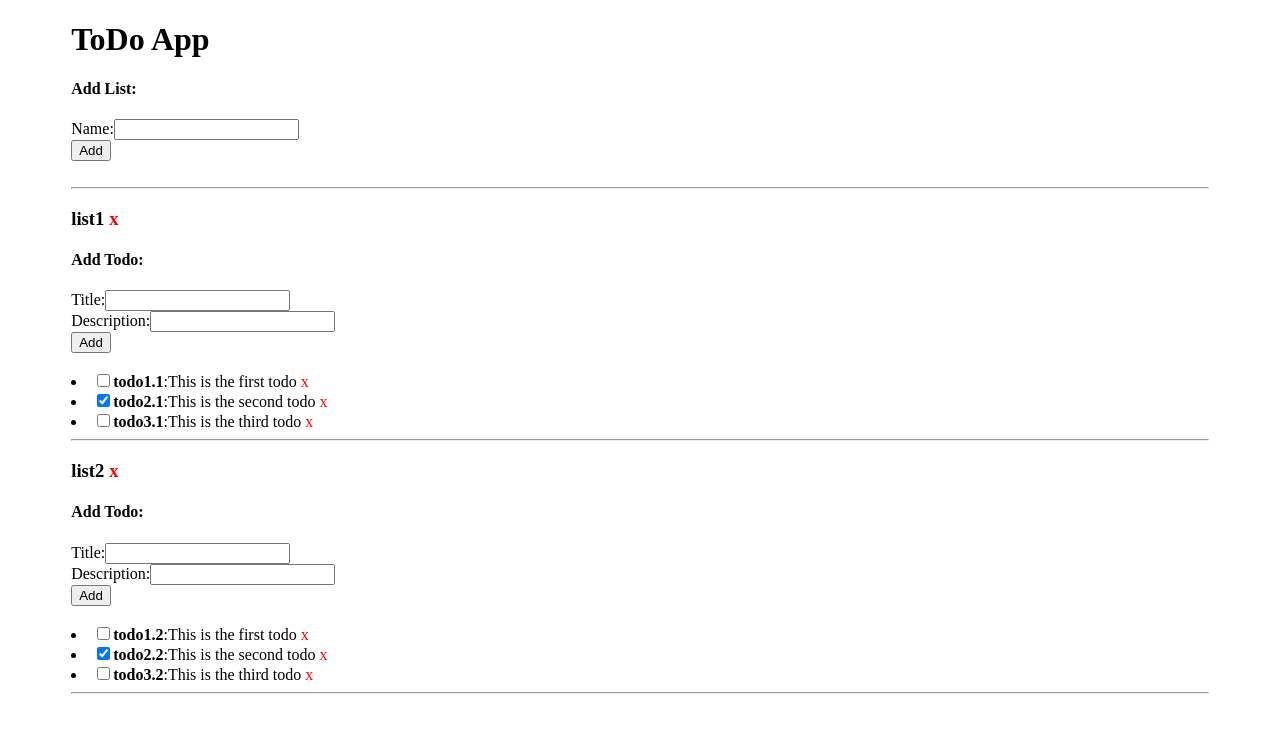
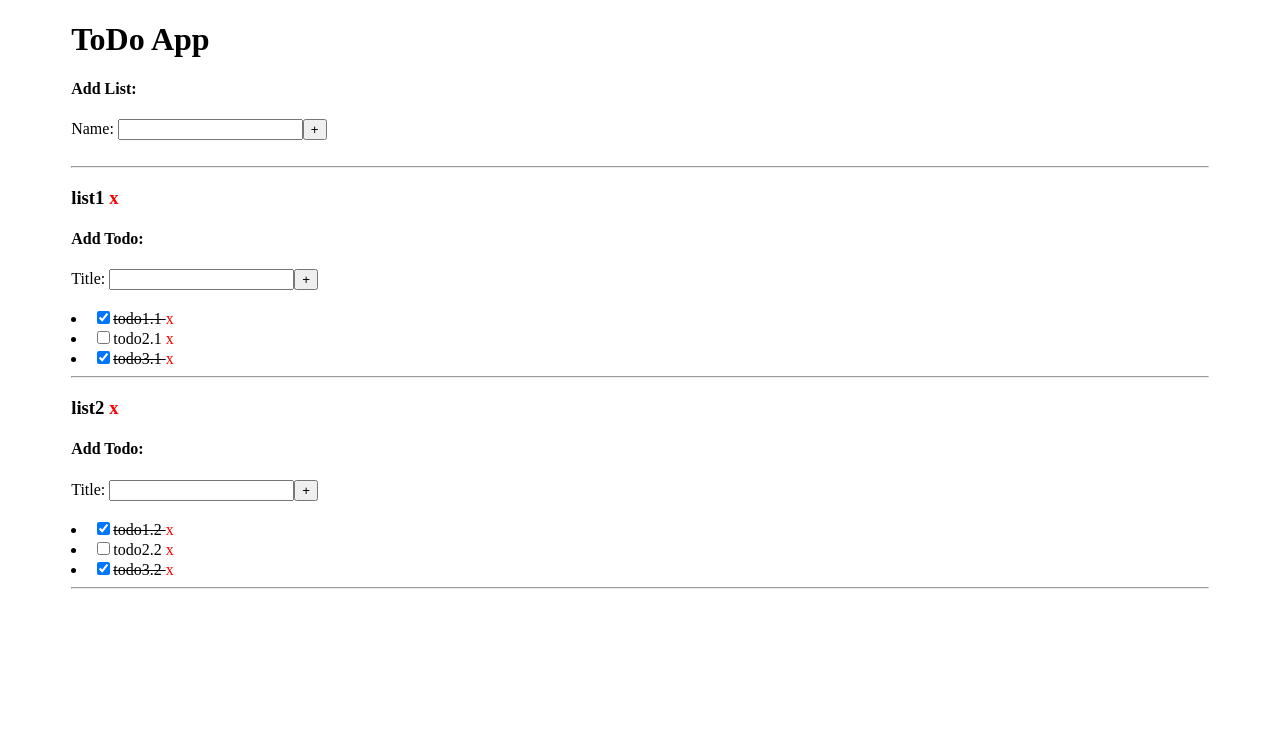
Before and after one commit to jcs98/todo-app, a React (Create React App) app: page / in a window 1280 px wide. Shown: the top 732 px of the page. Built offline with nearby package versions, Linux system fonts and the light colour scheme.

Commit message:
Replace pending with completed, remove desc, add id, add line-through

```diff
--- a/src/App.js
+++ b/src/App.js
@@ -20,19 +20,19 @@ class App extends Component {
           name: "list1",
           todos: [
             {
+              id: 0,
               title: "todo1.1",
-              desc: "This is the first todo",
-              pending: true
+              completed: true
             },
             {
+              id: 1,
               title: "todo2.1",
-              desc: "This is the second todo",
-              pending: false
+              completed: false
             },
             {
+              id: 2,
               title: "todo3.1",
-              desc: "This is the third todo",
-              pending: true
+              completed: true
             },
           ]
         },
@@ -40,19 +40,19 @@ class App extends Component {
           name: "list2",
           todos: [
             {
+              id: 0,
               title: "todo1.2",
-              desc: "This is the first todo",
-              pending: true
+              completed: true
             },
             {
+              id: 1,
               title: "todo2.2",
-              desc: "This is the second todo",
-              pending: false
+              completed: false
             },
             {
+              id: 2,
               title: "todo3.2",
-              desc: "This is the third todo",
-              pending: true
+              completed: true
             },
           ]
         }
--- a/src/Components/AddList.js
+++ b/src/Components/AddList.js
@@ -23,6 +23,7 @@ class AddList extends Component {
         this.props.addList(this.state.newList);
       });
     }
+    this.refs.name.value = '';
     e.preventDefault();
   }
 
@@ -32,11 +33,9 @@ class AddList extends Component {
       <div>
         <h4>Add List: </h4>
         <form onSubmit={this.handleSubmit.bind(this)}>
-          <div>
-            <label>Name:</label>
-            <input type="text" ref="name" />
-          </div>
-          <input type="submit" value="Add" />
+          <label>Name:  </label>
+          <input type="text" ref="name" />
+          <input type="submit" value="+" />
         </form>
         <br />
       </div>
--- a/src/Components/AddTodo.js
+++ b/src/Components/AddTodo.js
@@ -16,14 +16,14 @@ class AddTodo extends Component {
       this.setState({
         newTodo: {
           title: this.refs.title.value,
-          desc: this.refs.desc.value,
-          pending: true
+          completed: false
         }
       }, function () {
         //console.log(this.state);
         this.props.addTodo(this.state.newTodo);
       });
     }
+    this.refs.title.value = '';
     e.preventDefault();
   }
 
@@ -33,15 +33,9 @@ class AddTodo extends Component {
       <div>
         <h4>Add Todo: </h4>
         <form onSubmit={this.handleSubmit.bind(this)}>
-          <div>
-            <label>Title:</label>
-            <input type="text" ref="title" />
-          </div>
-          <div>
-            <label>Description:</label>
-            <input type="text" ref="desc" />
-          </div>
-          <input type="submit" value="Add" />
+          <label>Title: </label>
+          <input type="text" ref="title" />
+          <input type="submit" value="+" />
         </form>
         <br />
       </div>
--- a/src/Components/Todo.js
+++ b/src/Components/Todo.js
@@ -20,9 +20,8 @@ class Todo extends Component {
   render() {
     return (
       <li className="Todo">
-        <input type="checkbox" onChange={this.toggleTodo.bind(this, this.props.todo.title)} checked={this.props.checked}/>
-        <strong>{this.props.todo.title}</strong>:
-        {this.props.todo.desc + "     "}
+        <input type="checkbox" onChange={this.toggleTodo.bind(this, this.props.todo.title)} checked={this.props.checked} />
+        <span onClick={this.toggleTodo.bind(this, this.props.todo.title)} style={{textDecoration: this.props.checked ? 'line-through' : 'none'}}>{this.props.todo.title + '      '}</span>
         <a href="#" onClick={this.deleteTodo.bind(this, this.props.todo.title)} style={{color:'red', textDecoration: 'none'}}>x</a>
       </li>
     );
--- a/src/Components/TodoList.js
+++ b/src/Components/TodoList.js
@@ -24,10 +24,10 @@ class TodoList extends Component {
     let todos = this.props.todolist.todos;
     todos.forEach(todo => {
       if(todo.title === title){
-        if(todo.pending)
-          todo.pending = false;
+        if(todo.completed)
+          todo.completed = false;
         else
-          todo.pending = true;
+          todo.completed = true;
       }
     });
     this.props.updateList(this.props.todolist.name, todos);
@@ -43,7 +43,7 @@ class TodoList extends Component {
       todos = this.props.todolist.todos.map(todo => {
         //console.log(todo);
         let checked = "";
-        if(!todo.pending)
+        if(todo.completed)
           checked = "checked";
         return (
           <Todo key={todo.title} todo={todo} deleteTodo={this.handleDeleteTodo.bind(this)} toggleTodo={this.handleToggleTodo.bind(this)} checked={checked}/>
```
